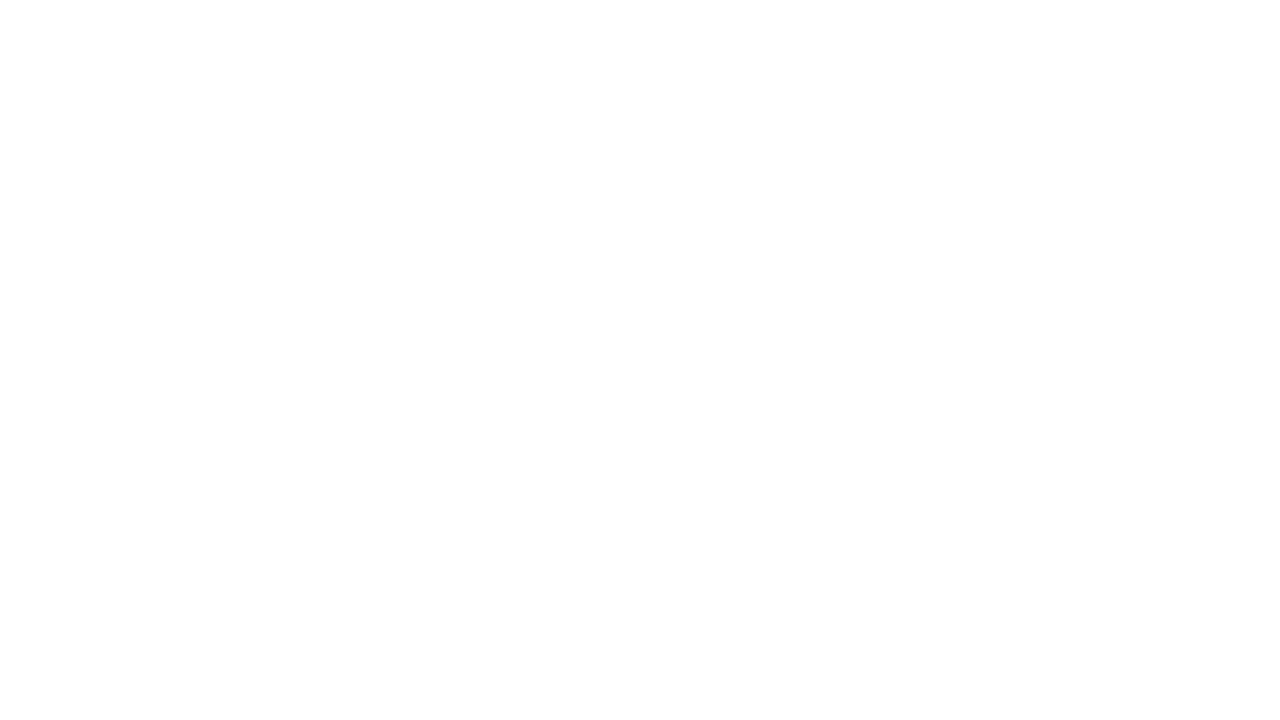
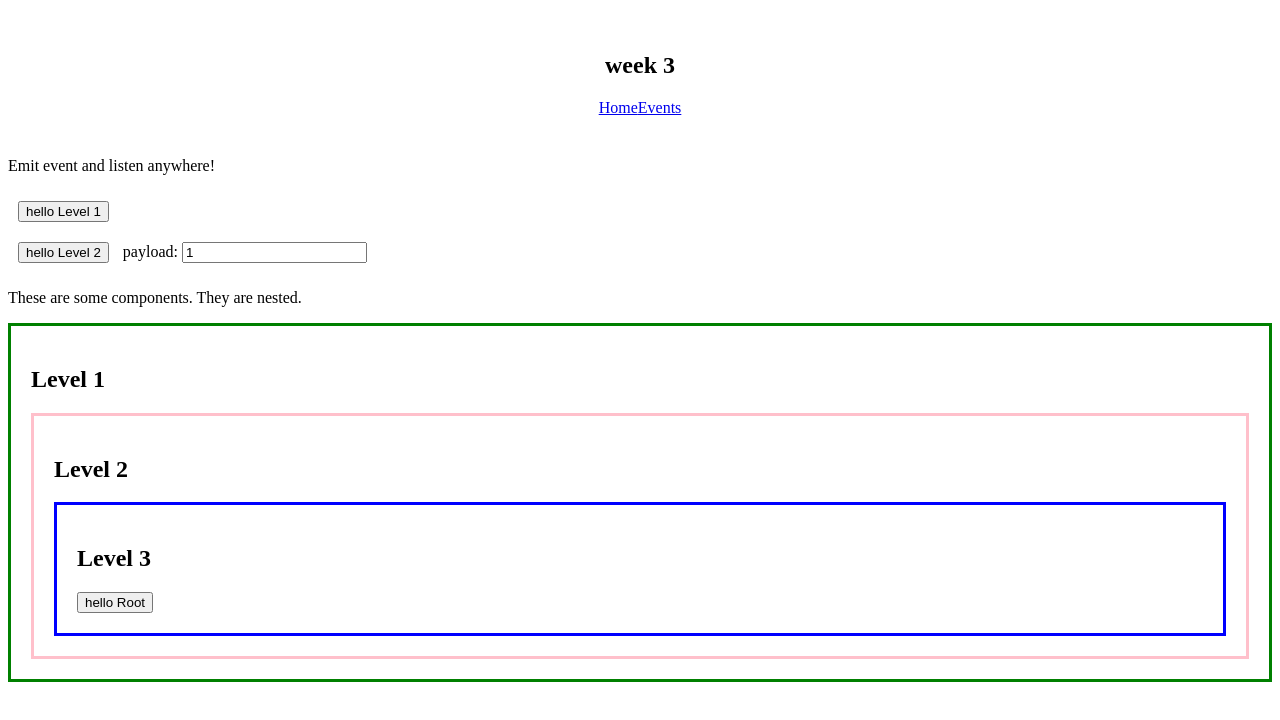
Before and after one commit to jooohyunpark/itp-wou-fall-2022, a Nuxt app in the folder week3/: page /events in a window 1280 px wide. Before the commit this address had no page. Shown: the top 720 px of the page. Built offline with nearby package versions, Linux system fonts and the light colour scheme.

Commit message:
week 3 event example

```diff
--- a/week3/components/Block.vue
+++ /dev/null
@@ -1,15 +0,0 @@
-<template>
-  <div>Block</div>
-</template>
-
-<script>
-export default {
-  mounted() {
-    this.$nuxt.$on("event-2", (val) => {
-      console.log("event 2 received!", val);
-    });
-  },
-};
-</script>
-
-<style></style>
--- /dev/null
+++ b/week3/components/Level1.vue
@@ -0,0 +1,30 @@
+<template>
+  <div class="level-1">
+    <h2>Level 1</h2>
+    <p v-for="(item, i) of log" :key="i">{{ item }}</p>
+
+    <Level2 />
+  </div>
+</template>
+
+<script>
+export default {
+  data() {
+    return {
+      log: [],
+    };
+  },
+  mounted() {
+    this.$nuxt.$on("hello-level1", () => {
+      this.log.push("event received!");
+    });
+  },
+};
+</script>
+
+<style lang="scss" scoped>
+.level-1 {
+  border: 3px solid green;
+  padding: 20px;
+}
+</style>
--- /dev/null
+++ b/week3/components/Level2.vue
@@ -0,0 +1,31 @@
+<template>
+  <div class="level-2">
+    <h2>Level 2</h2>
+
+    <p v-for="(item, i) of log" :key="i">{{ item }}</p>
+
+    <Level3 />
+  </div>
+</template>
+
+<script>
+export default {
+  data() {
+    return {
+      log: [],
+    };
+  },
+  mounted() {
+    this.$nuxt.$on("hello-level2", (val) => {
+      this.log.push(`event received with value: ${val}`);
+    });
+  },
+};
+</script>
+
+<style lang="scss" scoped>
+.level-2 {
+  border: 3px solid pink;
+  padding: 20px;
+}
+</style>
--- /dev/null
+++ b/week3/components/Level3.vue
@@ -0,0 +1,28 @@
+<template>
+  <div class="level-3">
+    <h2>Level 3</h2>
+    <button @click="emitHelloRoot">hello Root</button>
+  </div>
+</template>
+
+<script>
+export default {
+  data() {
+    return {
+      log: [],
+    };
+  },
+  methods: {
+    emitHelloRoot() {
+      this.$nuxt.$emit("hello-root");
+    },
+  },
+};
+</script>
+
+<style lang="scss" scoped>
+.level-3 {
+  border: 3px solid blue;
+  padding: 20px;
+}
+</style>
--- /dev/null
+++ b/week3/components/Nav.vue
@@ -0,0 +1,19 @@
+<template>
+  <nav>
+    <h1>week 3</h1>
+    <NuxtLink to="/">Home</NuxtLink>
+    <NuxtLink to="/events">Events</NuxtLink>
+  </nav>
+</template>
+<script>
+export default {
+  name: "Nav",
+};
+</script>
+
+<style scoped>
+nav {
+  padding: 24px 0;
+  text-align: center;
+}
+</style>
--- a/week3/components/Section.vue
+++ /dev/null
@@ -1,19 +0,0 @@
-<template>
-  <div>
-    <div>Section</div>
-
-    <Block />
-  </div>
-</template>
-
-<script>
-export default {
-  mounted() {
-    this.$nuxt.$on("event-1", () => {
-      console.log("event 1 received!");
-    });
-  },
-};
-</script>
-
-<style></style>
--- /dev/null
+++ b/week3/layouts/default.vue
@@ -0,0 +1,6 @@
+<template>
+  <div>
+    <Nav />
+    <Nuxt />
+  </div>
+</template>
--- /dev/null
+++ b/week3/pages/events.vue
@@ -0,0 +1,44 @@
+<template>
+  <div>
+    <p>Emit event and listen anywhere!</p>
+    <button @click="emitHelloLevel1">hello Level 1</button> <br />
+    <button @click="emitHelloLevel2">hello Level 2</button> payload:
+    <input type="number" v-model="number" /><br />
+
+    <p>These are some components. They are nested.</p>
+
+    <p v-for="(item, i) of log" :key="i">{{ item }}</p>
+
+    <Level1 />
+  </div>
+</template>
+
+<script>
+export default {
+  name: "IndexPage",
+  data() {
+    return {
+      number: 1,
+      log: [],
+    };
+  },
+  mounted() {
+    this.$nuxt.$on("hello-root", (val) => {
+      this.log.push("event received!!");
+    });
+  },
+  methods: {
+    emitHelloLevel1() {
+      this.$nuxt.$emit("hello-level1");
+    },
+    emitHelloLevel2() {
+      $nuxt.$emit("hello-level2", this.number);
+    },
+  },
+};
+</script>
+<style lang="scss" scoped>
+button {
+  margin: 10px;
+}
+</style>
--- a/week3/pages/index.vue
+++ b/week3/pages/index.vue
@@ -1,26 +1,16 @@
 <template>
   <div>
-    <h1>week 3</h1>
-
-    <button @click="emitEvent1">emit event</button>
-    <button @click="emitEvent2">emit event with value</button>
-
-    <Section />
+    <p>:)</p>
   </div>
 </template>
 
 <script>
 export default {
   name: "IndexPage",
-  methods: {
-    emitEvent1() {
-      console.log("emit event 1");
-      this.$nuxt.$emit("event-1");
-    },
-    emitEvent2() {
-      console.log("emit event 2");
-      $nuxt.$emit("event-2", 100);
-    },
-  },
 };
 </script>
+<style lang="scss" scoped>
+div {
+  text-align: center;
+}
+</style>
```
